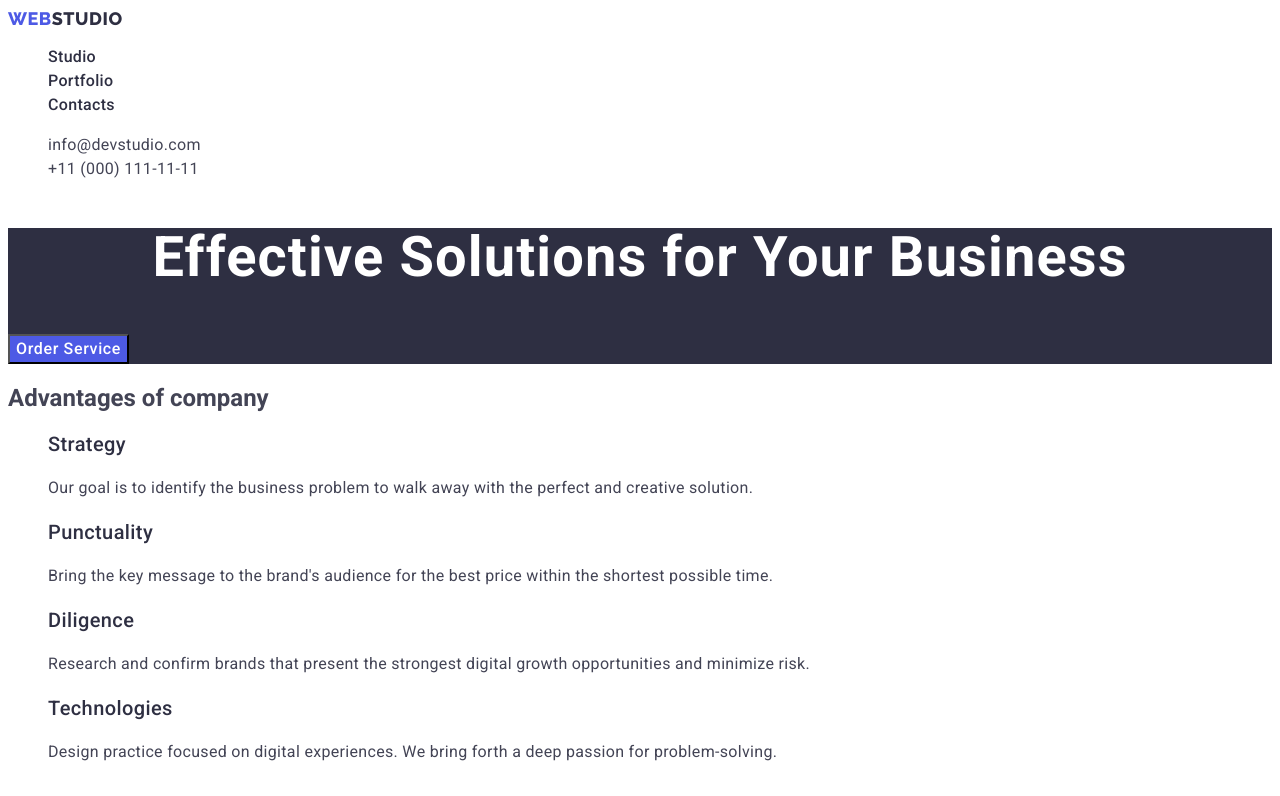
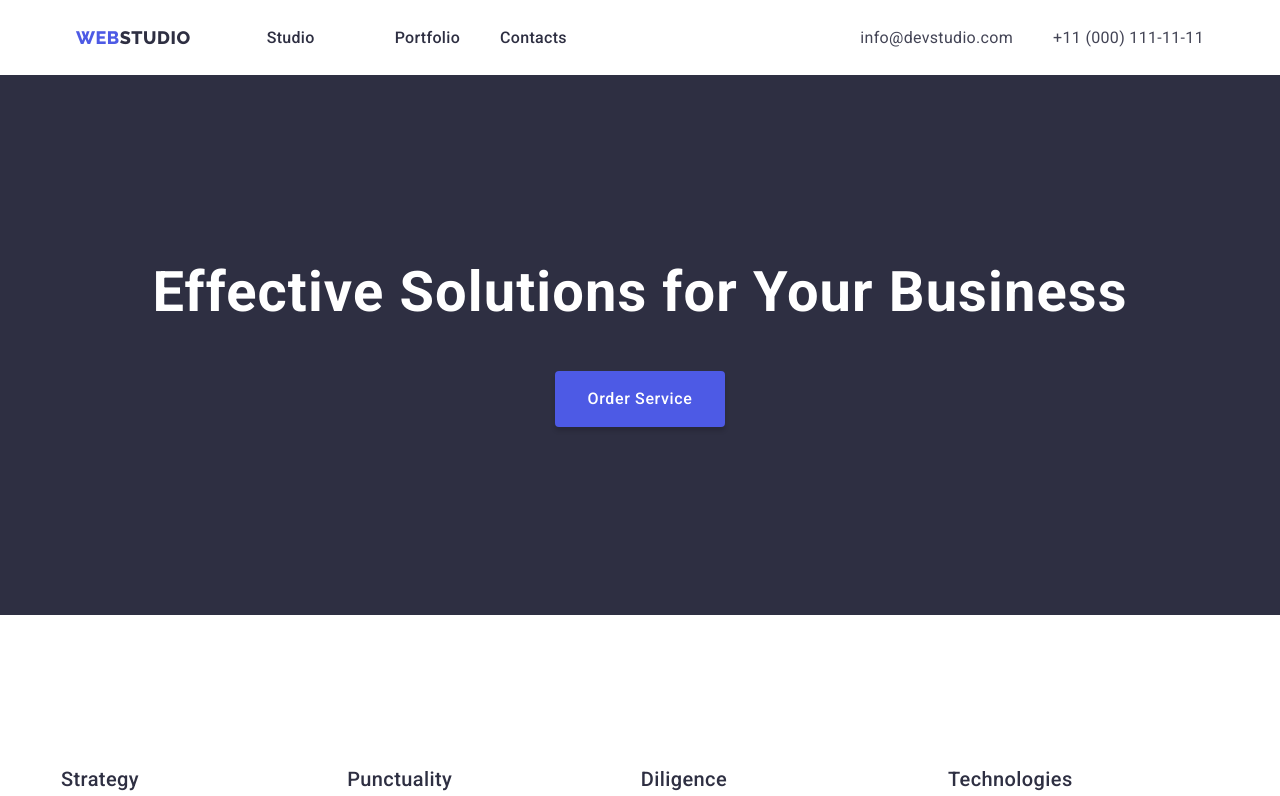
Before and after one commit to AndriiPolishchuk28/goit-markup-hw-03, a website: page index.html in a window 1280 px wide. Shown: the top 796 px of the page. Drawn offline with nearby package versions, Linux system fonts and the light colour scheme.

Commit message:
finished index

```diff
--- a/css/styles.css
+++ b/css/styles.css
@@ -2,6 +2,11 @@ body {
     font-family: "Roboto", sans-serif;
     color: #434455;
     background-color: var(--background-color);
+}
+
+h1, h2, h3, p, ul {
+    padding: 0;
+    margin: 0;
 }
 
 :root {
@@ -13,9 +18,25 @@ body {
     --option-text-color: #434455;
 }
 
-/* ul li {
-        list-style-type: none;
-} --------- чому не можна так задати значення, перевірка через класс хоче тільки? */
+.header-wrapper {
+    padding: 25.5px 0;
+}
+
+.container {
+    width: 1158px;
+    margin: 0 auto;
+    padding: 0 15px;
+}
+
+.container_wrapper {
+    display: flex;
+    justify-content: space-between;
+}
+
+.nav-wrapper {
+    display: flex;
+    align-items: center;
+}
 
 .link {
     text-decoration: none;
@@ -33,6 +54,11 @@ body {
     line-height: 1.17;
     letter-spacing: 0.03em;
     color: var(--logo-color);
+    margin-right: 76px;
+}
+
+.menu-wrapper {
+    display: flex;
 }
 
 .address {
@@ -43,6 +69,10 @@ body {
     color: #434455;
     line-height: 1.5;
     letter-spacing: 0.02em;
+}
+
+.menu-wrapper li:first-child {
+    margin-right: 40px;
 }
 
 .address_info:hover {
@@ -59,6 +89,7 @@ body {
     font-weight: 500;
     letter-spacing: 0.02em;
     line-height: 1.5;
+    margin-right: 40px;
 }
 
 .nav_menu:hover {
@@ -75,14 +106,17 @@ body {
 
 .first_section {
     background-color: var(--main-color);
+    text-align: center;
+    padding-bottom: 188px;
 }
 
 .main_title {
     font-size: 56px;
     line-height: 1.07;
-    text-align: center;
     letter-spacing: 0.02em;
     color: #ffffff;
+    padding-top: 188px;
+    padding-bottom: 48px;
 }
 
 .order_btn {
@@ -94,6 +128,10 @@ body {
     letter-spacing: 0.04em;
     color: #ffffff;
     cursor: pointer;
+    padding: 16px 32px;
+    border-radius: 4px;
+    box-shadow: 0px 4px 4px 0px rgba(0, 0, 0, 0.15);
+    border: none;
 }
 
 .order_btn:hover {
@@ -104,12 +142,41 @@ body {
     background-color: #404BBF;
 }
 
+.advantages_title {
+    position: absolute;
+  width: 1px;
+  height: 1px;
+  margin: -1px;
+  border: 0;
+  padding: 0;
+
+  white-space: nowrap;
+  clip-path: inset(100%);
+  clip: rect(0 0 0 0);
+  overflow: hidden;
+}
+
+.advantages_wrapper {
+    display: flex;
+    gap: 24px;
+}
+
+.section_advantages {
+    padding: 120px 0;
+}
+
+.advantages_item {
+    width: calc((100%-72px)/4);
+}
+
 .subtitle {
     font-weight: 500;
     font-size: 20px;
     line-height: 1.2;
     letter-spacing: 0.02em;
     color: var(--main-color);
+    margin-bottom: 8px;
+    padding-top: 32px;
 }
 
 .advantages_text {
@@ -126,8 +193,17 @@ body {
     color: var(--main-color);
 }
 
+.wrapper_img {
+    padding-top: 72px;
+    padding-bottom: 120px;
+    display: flex;
+    gap: 24px;
+}
+
 .team_title {
     letter-spacing: 0.02em;
+    padding-top: 120px;
+    padding-bottom: 72px;
 }
 
 .team_section {
@@ -136,16 +212,25 @@ body {
 
 .team_item {
     background-color: #ffffff;
+    text-align: center;
+}
+
+.team_wrapper {
+    display: flex;
+    gap: 24px;
 }
 
 .team_text {
     font-size: 16px;
     line-height: 1.5;
     letter-spacing: 0.02em;
+    padding-bottom: 32px;
 }
 
 .index_footer {
     background-color: var(--main-color);
+    padding-top: 101.5px;
+    padding-bottom: 100px;
 }
 
 .span_footer {
@@ -156,6 +241,8 @@ body {
     line-height: 1.5;
     color: #F4F4FD;
     letter-spacing: 0.02em;
+    margin-top: 17.5px;
+    width: 264px;
 }
 
 .btn_item {
--- a/index.html
+++ b/index.html
@@ -4,6 +4,10 @@
     <meta charset="UTF-8" />
     <meta http-equiv="X-UA-Compatible" content="IE=edge" />
     <meta name="viewport" content="width=device-width, initial-scale=1.0" />
+    <link
+      rel="stylesheet"
+      href="node_modules/modern-normalize/modern-normalize.css"
+    />
     <link rel="preconnect" href="https://fonts.googleapis.com" />
     <link rel="preconnect" href="https://fonts.gstatic.com" crossorigin />
     <link
@@ -14,12 +18,13 @@
     <title>Document</title>
   </head>
   <body>
-    <header>
-      <nav>
+    <header class="header-wrapper">
+      <div class="container container_wrapper">
+        <nav class="nav-wrapper">
           <a class="link logo_name" href="./index.html"
             >Web<span class="span_logo">Studio</span></a
           >
-        <ul class="list">
+          <ul class="list menu-wrapper">
             <li><a class="nav_menu link" href="./index.html">Studio</a></li>
             <li>
               <a class="nav_menu link" href="./portfolio.html">Portfolio</a>
@@ -28,7 +33,7 @@
           </ul>
         </nav>
         <address class="address">
-        <ul class="list">
+          <ul class="list menu-wrapper">
             <li>
               <a class="address_info link" href="mailto:info@devstudio.com"
                 >info@devstudio.com</a
@@ -41,37 +46,38 @@
             </li>
           </ul>
         </address>
+      </div>
     </header>
     <main>
       <section class="first_section">
         <h1 class="main_title">Effective Solutions for Your Business</h1>
         <button type="button" class="order_btn">Order Service</button>
       </section>
-      <section>
-        <h2>Advantages of company</h2>
-        <ul class="list">
-          <li>
+      <section class="container section_advantages">
+        <h2 class="advantages_title">Advantages of company</h2>
+        <ul class="list advantages_wrapper">
+          <li class="advantages_item">
             <h3 class="subtitle">Strategy</h3>
             <p class="advantages_text">
               Our goal is to identify the business problem to walk away with the
               perfect and creative solution.
             </p>
           </li>
-          <li>
+          <li class="advantages_item">
             <h3 class="subtitle">Punctuality</h3>
             <p class="advantages_text">
               Bring the key message to the brand's audience for the best price
               within the shortest possible time.
             </p>
           </li>
-          <li>
+          <li class="advantages_item">
             <h3 class="subtitle">Diligence</h3>
             <p class="advantages_text">
               Research and confirm brands that present the strongest digital
               growth opportunities and minimize risk.
             </p>
           </li>
-          <li>
+          <li class="advantages_item">
             <h3 class="subtitle">Technologies</h3>
             <p class="advantages_text">
               Design practice focused on digital experiences. We bring forth a
@@ -80,9 +86,9 @@
           </li>
         </ul>
       </section>
-      <section>
+      <section class="container">
         <h2 class="third_section_title">What are we doing</h2>
-        <ul class="list">
+        <ul class="list wrapper_img">
           <li>
             <img src="./images/macbook.jpg" alt="macbook" width="360" />
           </li>
@@ -100,7 +106,7 @@
       </section>
       <section class="team_section">
         <h2 class="third_section_title team_title">Our Team</h2>
-        <ul class="list">
+        <ul class="list team_wrapper container">
           <li class="team_item">
             <img
               src="./images/photo_1.jpg"
@@ -133,13 +139,15 @@
       </section>
     </main>
     <footer class="index_footer">
+      <div class="container">
         <a class="link logo_name" href="./index.html"
           >Web<span class="span_footer">Studio</span></a
         >
         <p class="text_footer">
-        Increase the flow of customers and sales for your business with digital
-        marketing & growth solutions.
+          Increase the flow of customers and sales for your business with
+          digital marketing & growth solutions.
         </p>
+      </div>
     </footer>
   </body>
 </html>
--- /dev/null
+++ b/package.json
@@ -0,0 +1,5 @@
+{
+  "dependencies": {
+    "modern-normalize": "^2.0.0"
+  }
+}
```
Also changed, not shown: 1 other file. Lines whose indentation alone changed are shown as unchanged.
